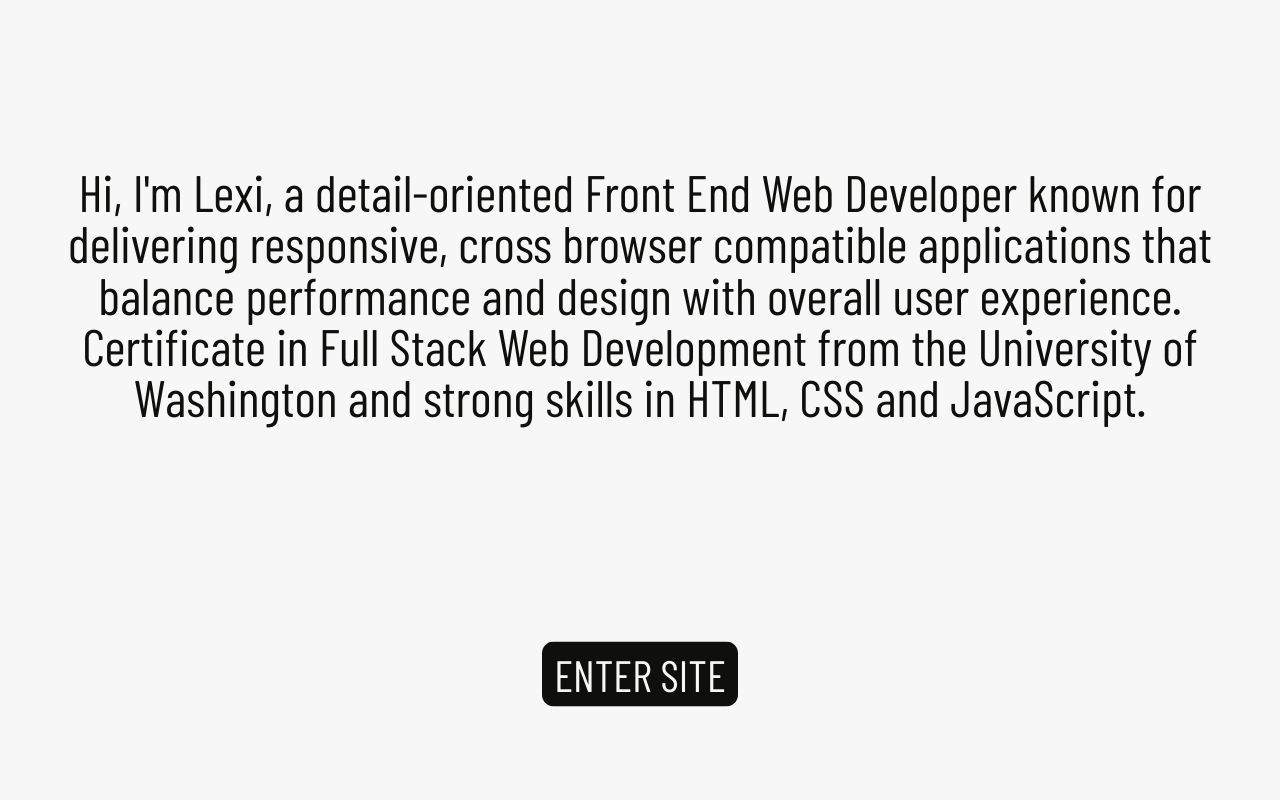
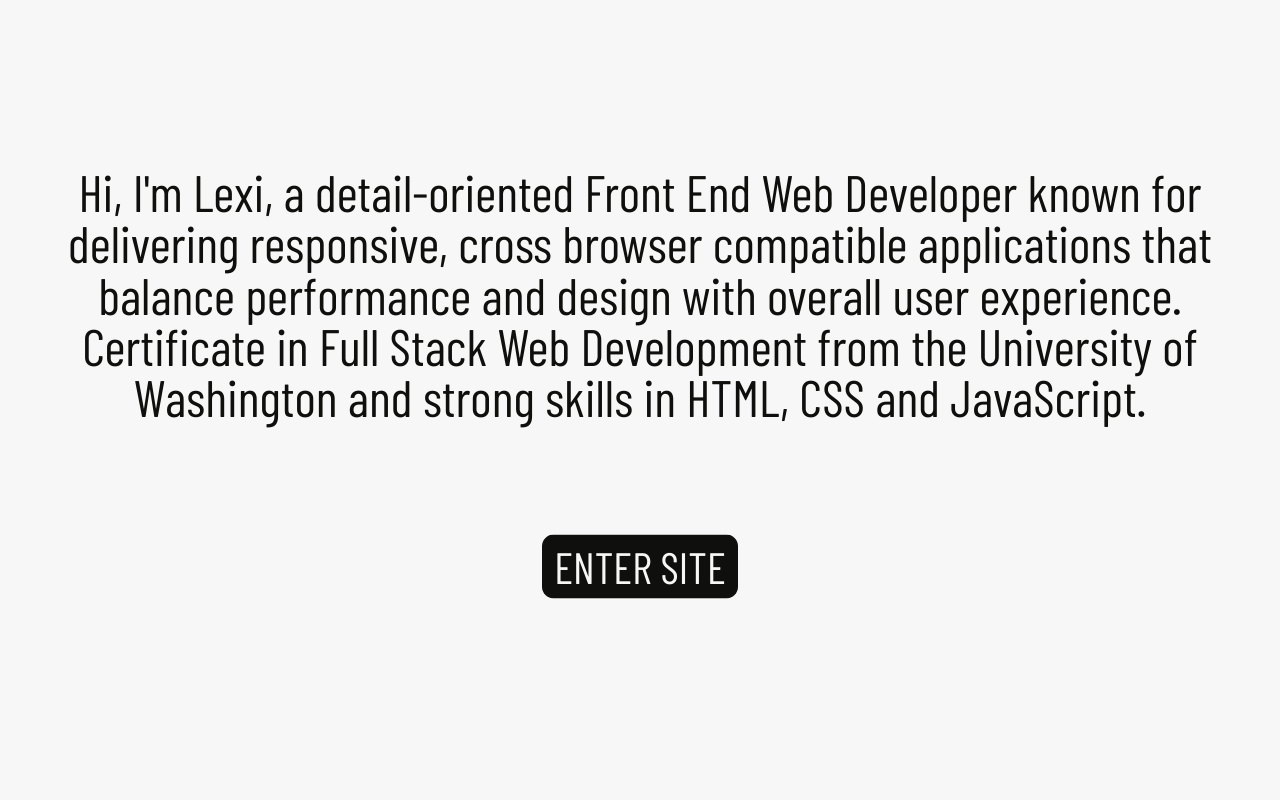
Before and after one commit to lexi-winstanley/Portfolio, a React (Create React App) app: page / in a window 1280 px wide. Shown: the top 800 px of the page. Built offline with nearby package versions, Linux system fonts and the light colour scheme; grey boxes are pictures that could not be loaded.

Commit message:
changed alignment of initial intro page

```diff
--- a/src/components/FullPageIntro/style.css
+++ b/src/components/FullPageIntro/style.css
@@ -7,7 +7,7 @@
     z-index: 100;
     display: flex;
     align-items: center;
-    justify-content: space-around;
+    justify-content: center;
     flex-direction: column;
     position: fixed;
     transition: 2s ease-in;
@@ -28,7 +28,6 @@
     justify-content: center;
     align-items: center;
     color: #0f0f0d;
-    flex: 1;
 }
 .bounce {
     animation-name: bounce;
```
